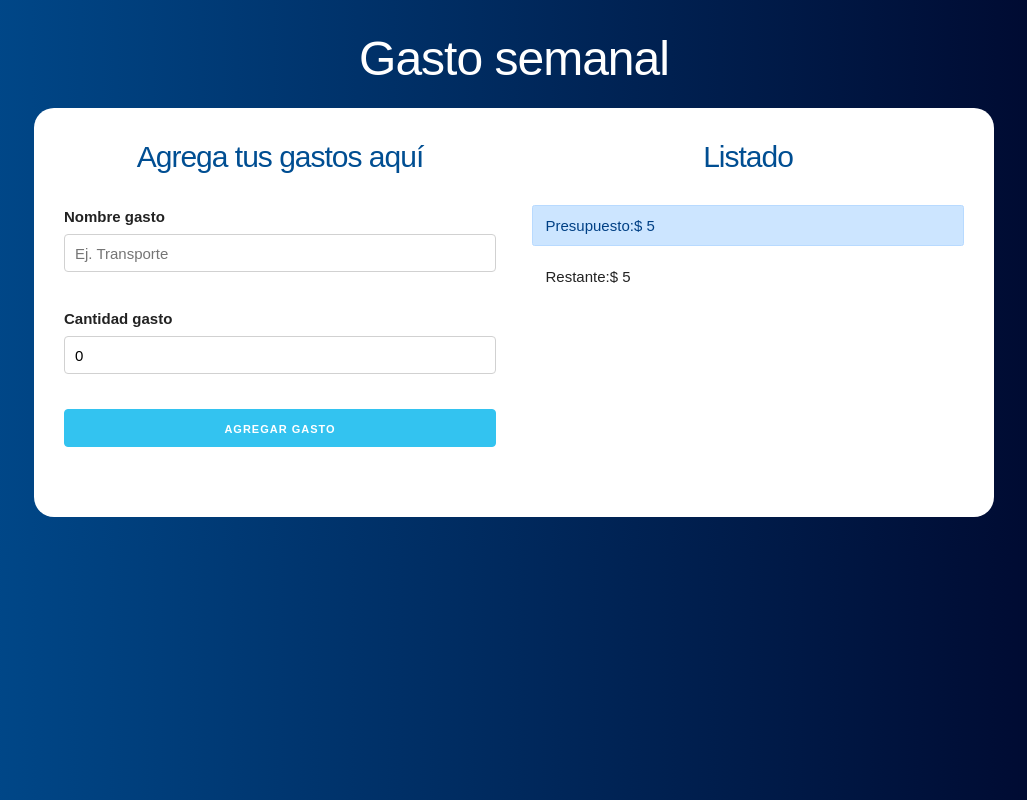
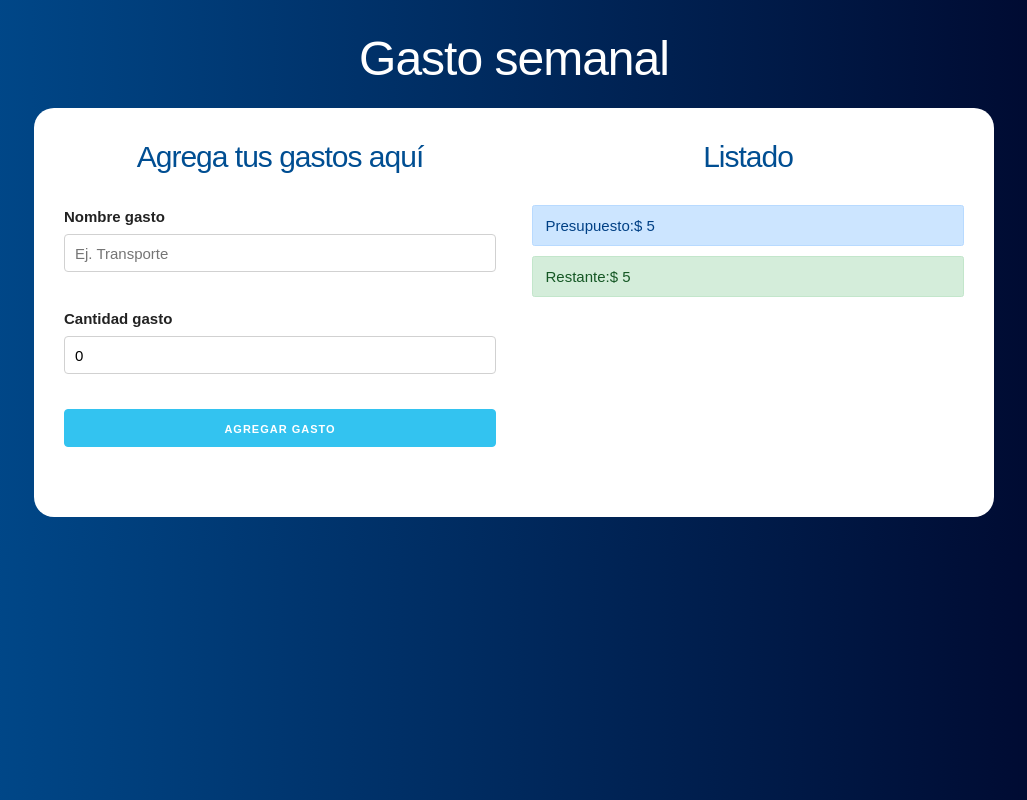
Before and after one commit to ianahernandez/react-presupuesto, a React (Create React App) app: page / in a window 1280 px wide. Both pictures are taken after typing "5" into the empty fields and a click on the input "Definir presupuesto". Shown: the whole page, without its empty margins (126-1153 px from the left). Built offline with nearby package versions, Linux system fonts and the light colour scheme.

Commit message:
Uso de helpers

```diff
--- a/src/App.js
+++ b/src/App.js
@@ -29,7 +29,7 @@
     }
     // resetear a false
     guardarCrearGasto(false);
-  }, [gasto]);
+  }, [gasto, crearGasto, gastos, restante]);
 
 
   return (
--- a/src/components/ControlPresupuesto.js
+++ b/src/components/ControlPresupuesto.js
@@ -1,4 +1,5 @@
 import React, {Fragment} from 'react';
+import { revisarPresupuesto } from '../helpers';
 
 const ControlPresupuesto = ({presupuesto, restante}) => {
     return (
@@ -6,7 +7,7 @@
             <div className="alert alert-primary">
                 Presupuesto:$ {presupuesto}
             </div>
-            <div className="alert">
+            <div className={revisarPresupuesto(presupuesto, restante)}>
                 Restante:$ {restante}
             </div>
         </Fragment>
--- /dev/null
+++ b/src/helpers.js
@@ -0,0 +1,11 @@
+export const revisarPresupuesto = (presupuesto, restante) => {
+    let clase;
+    if( (presupuesto/4) > restante ){
+        clase = "alert alert-danger";
+    } else if ( (presupuesto/2) > restante ){
+        clase = "alert alert-warning";
+    } else {
+        clase = "alert alert-success";
+    }
+    return clase;
+}
```
